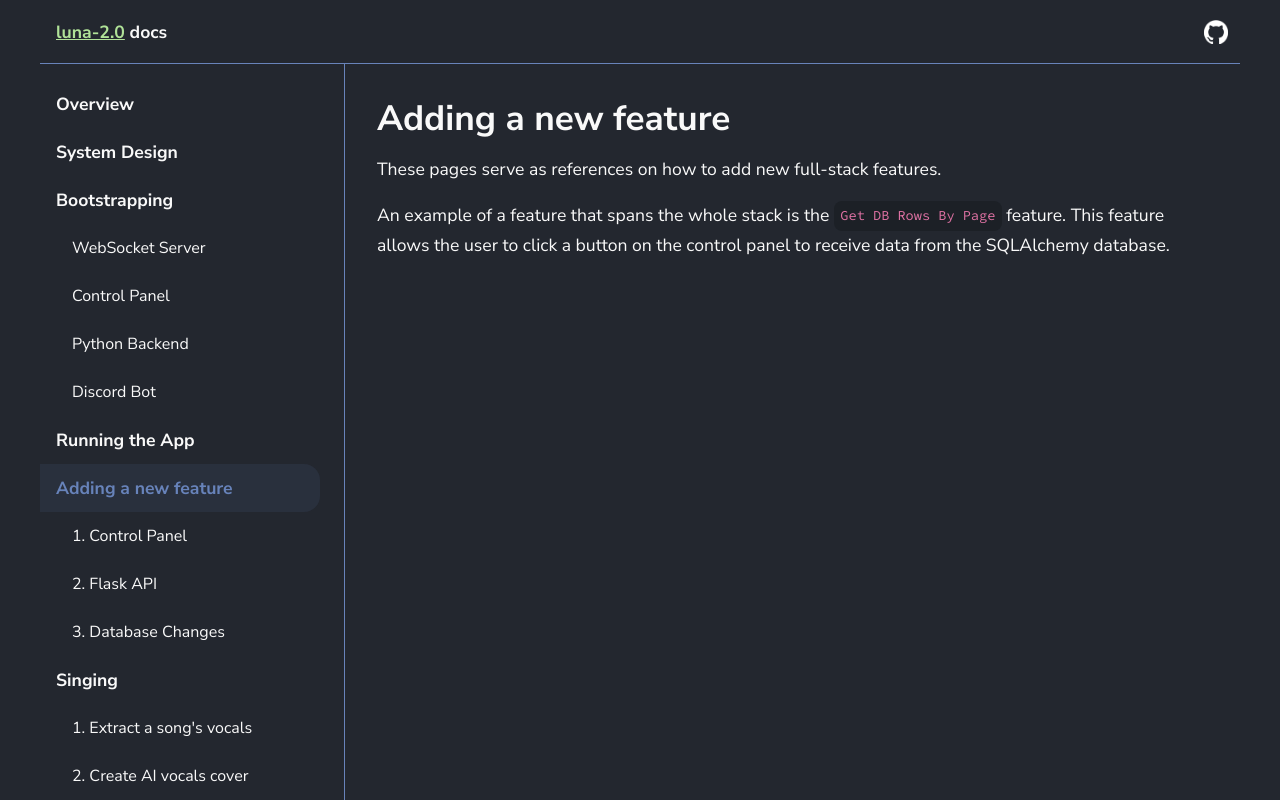
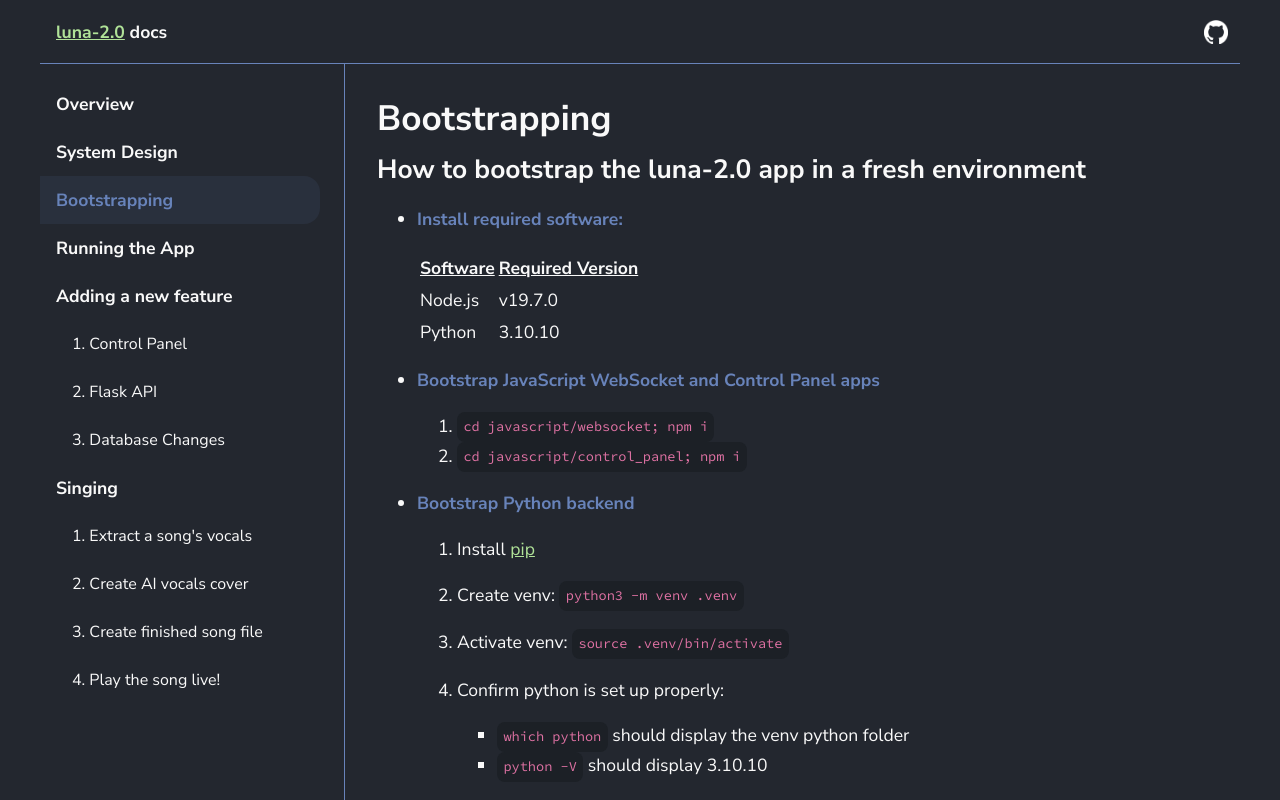
Before and after one commit to smokie777/luna-2.0-docs, a React (Vite) app: page / in a window 1280 px wide. Built offline with nearby package versions, Linux system fonts and the light colour scheme.

Commit message:
Add docs for Bootstrapping section

```diff
--- a/package.json
+++ b/package.json
@@ -13,7 +13,8 @@
     "react": "^19.0.0",
     "react-dom": "^19.0.0",
     "react-markdown": "^10.1.0",
-    "rehype-raw": "^7.0.0"
+    "rehype-raw": "^7.0.0",
+    "remark-gfm": "^4.0.1"
   },
   "devDependencies": {
     "@eslint/js": "^9.21.0",
--- a/src/App.tsx
+++ b/src/App.tsx
@@ -5,8 +5,8 @@ import { TopNav } from "./TopNav";
 import { DocumentationPage } from "./DocumentationPage";
 
 const App = () => {
-  const [section, setSection] = useState("Adding a new feature");
-  const [article, setArticle] = useState("Adding a new feature");
+  const [section, setSection] = useState("Bootstrapping");
+  const [article, setArticle] = useState("Bootstrapping");
 
   return (
     <div className="app">
--- a/src/DocumentationPage.scss
+++ b/src/DocumentationPage.scss
@@ -32,10 +32,16 @@
     }
   }
 
-  p > code {
+  p > code,
+  li > code,
+  td > code {
     background: var(--black-dark);
     padding: 0.4rem;
     border-radius: 0.5rem;
     color: var(--red);
   }
+
+  th {
+    text-decoration: underline;
+  }
 }
--- a/src/DocumentationPage.tsx
+++ b/src/DocumentationPage.tsx
@@ -2,6 +2,7 @@ import "./DocumentationPage.scss";
 import { useEffect, useState } from "react";
 import ReactMarkdown from "react-markdown";
 import rehypeRaw from "rehype-raw";
+import remarkGfm from "remark-gfm";
 
 interface DocumentationPageProps {
   article: string;
@@ -26,6 +27,7 @@ export const DocumentationPage = ({ article }: DocumentationPageProps) => {
       <ReactMarkdown
         // rehype allows ReactMarkdown to embed html from .md files
         rehypePlugins={[rehypeRaw]}
+        remarkPlugins={[remarkGfm]}
         components={{
           // make all markdown links open securely in a new tab
           a: ({ href, children, ...props }) => (
--- a/src/content.ts
+++ b/src/content.ts
@@ -6,13 +6,7 @@ export const content: Section[] = [
   { Overview: ["Overview"] },
   { "System Design": ["System Design"] },
   {
-    Bootstrapping: [
-      "Bootstrapping",
-      "WebSocket Server",
-      "Control Panel",
-      "Python Backend",
-      "Discord Bot",
-    ],
+    Bootstrapping: ["Bootstrapping"],
   },
   { "Running the App": ["Running the App"] },
   {
--- /dev/null
+++ b/src/docs/Bootstrapping.md
@@ -0,0 +1,39 @@
+# Bootstrapping
+
+## How to bootstrap the luna-2.0 app in a fresh environment
+
+- **Install required software:**
+  | Software | Required Version |
+  | -------- | ------- |
+  | Node.js | v19.7.0 |
+  | Python | 3.10.10 |
+
+- **Bootstrap JavaScript WebSocket and Control Panel apps**
+
+  1. `cd javascript/websocket; npm i`
+  2. `cd javascript/control_panel; npm i`
+
+- **Bootstrap Python backend**
+
+  1. Install [pip](ttps://pip.pypa.io/en/stable/installation/)
+  2. Create venv: `python3 -m venv .venv`
+  3. Activate venv: `source .venv/bin/activate`
+  4. Confirm python is set up properly:
+
+     - `which python` should display the venv python folder
+     - `python -V` should display 3.10.10
+
+  5. Install portaudio (required to install pyaudio): `brew install portaudio`
+  6. Install packages: `pip install -r requirements.txt` (if this fails on the PyAudio step, may need to install or update XCode)
+  7. Install ffmpeg for the TTS: `brew install ffmpeg`
+     - Verify the installation was successful by running: `ffmpeg`
+  8. Configure the desired TTS audio output streaming channel here: [get_pyaudio_output_audio_index()](https://github.com/smokie777/luna-2.0/blob/30fac96b08978be34af05589f6bb2e0a5f6e28f9/python/tts_helpers.py#L7)
+  9. Ensure Firefox is configured to render all background windows/tabs, so that Streamlabs can stream all necessary views
+     - Visit the URL: `about:config`
+     - Set the following settings:
+       | Setting | Required Value |
+       | -------- | ------- |
+       | `browser.tabs.loadInBackground` | true |
+       | `dom.timeout.enable_budget_timer_throttling` | false |
+       | `gfx.webrender.all` | true |
+       | `layers.acceleration.force-enabled` | true |
```
Also changed, not shown: 1 other file (tests, documents, lock files or other folders).
